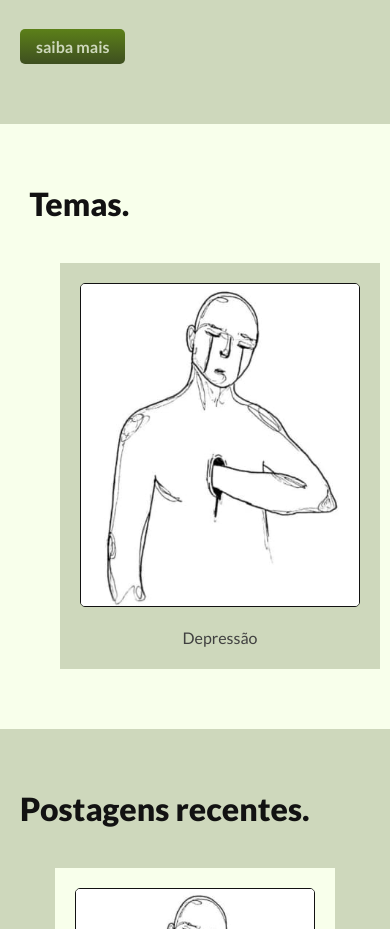
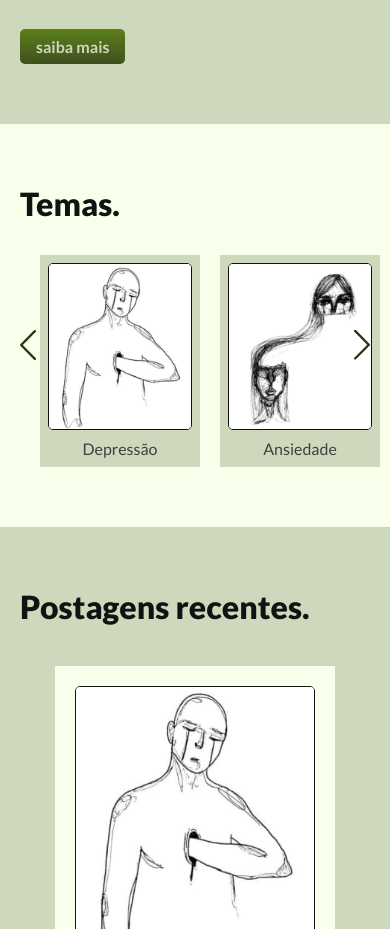
Before and after one commit to iagomachadoo/projeto-fellype-ferraz, a plain HTML site: page index.html in a window 390 px wide. Shown: the part 4135-5064 px from the top of the page. Drawn offline with Linux system fonts and the light colour scheme.

Commit message:
Tornando a área de temas responsiva e adicionando a funcionalidade de slid.

```diff
--- a/css/global/temas.css
+++ b/css/global/temas.css
@@ -1,32 +1,35 @@
 .temas{
     padding-top: 60px;
     padding-bottom: 60px;
+    position: relative;
 }
 
 .temas h2{
     margin-bottom: 40px;
+    max-width: initial;
 }
 
-.temas-lista{
+.corrossel-container{
+    overflow: hidden;
+}
+
+.corressel{
     display: flex;
     gap: 40px;
     padding-left: 10px;
     padding-right: 10px;
     text-align: center;
-    overflow-x: auto;
+    transition: .4s ease-in-out;
+    transform: translateX(0);/* move o elemento no eixo X */
 }
 
-.temas-lista li{
+.slide{
     background-color: var(--p3);
     padding: 20px;
     min-width: 320px;
 }
 
-.temas-lista li:first-child{
-    margin-left: 50px;
-}
-
-.temas-lista li a{
+.slide a{
     display: block;
 }
 
@@ -34,6 +37,63 @@
     border: 1px solid var(--c11);
 }
 
-.temas-lista li h3{
+.slide h3{
     margin-top: 20px;
 }
+
+.temas button{
+    border: 0;
+    background-color: transparent;
+    position: absolute;
+    display: block;
+    top: 50%;
+    z-index: 1000;
+    cursor: pointer;
+    padding: 4px 8px;
+    border-radius: 5px;
+}
+
+.temas button:hover{
+    background-color: var(--s1);
+}
+
+.btn-esquerdo{
+    left: 12px;
+}
+
+.btn-direito{
+    right: 12px;
+    transform: rotate(180deg);
+}
+
+@media(max-width: 800px){
+    .slide{
+        min-width: 240px;
+    }
+}
+
+@media(max-width: 600px){
+    .corressel{
+        gap: 20px;
+        padding-left: 40px;
+        padding-right: 20px;
+    }
+
+    .temas h2{
+        margin-bottom: 32px;
+    }
+
+    .slide{
+        min-width: 160px;
+        padding: 8px;
+    }
+
+    .slide h3{
+        margin-top: 8px;
+    }
+
+    .btn-esquerdo img,
+    .btn-direito img{
+        width: 16px;
+    }
+}
--- a/index.html
+++ b/index.html
@@ -136,8 +136,9 @@
     <article class="temas">
         <h2 class="font-xxl c-11 container">Temas.</h2>
 
-        <ul class="temas-lista">
-            <li>
+        <ul class="corrossel-container">
+            <div class="corressel" id="corressel">
+                <li class="slide">
                     <a href="">
                         <div class="tema-img">
                             <img src="./img/img-tema/img-depressão-tema-380-440.jpg" alt="Desenho de uma pessoa com a mão enfiada um buraco no peito" width="380" height="440">
@@ -147,7 +148,7 @@
                     </a>
                 </li>
 
-            <li>
+                <li class="slide">
                     <a href="">
                         <div class="tema-img">
                             <img src="./img/img-tema/img-ansiedade-tema-380-440.jpg" alt="Desenho de uma pessoa com a cabeça solta no espaço" width="380" height="440">
@@ -157,7 +158,7 @@
                     </a>
                 </li>
 
-            <li>
+                <li class="slide">
                     <a href="">
                         <div class="tema-img">
                             <img src="./img/img-tema/img-luto-tema-380-440.jpg" alt="Desenho de uma pessoa com sem a cabeça e com um buraco no peito" width="380" height="440">
@@ -166,7 +167,45 @@
                         <h3 class="font-m c-9">Luto</h3>
                     </a>
                 </li>
+
+                <li class="slide">
+                    <a href="">
+                        <div class="tema-img">
+                            <img src="./img/img-tema/img-depressão-tema-380-440.jpg" alt="Desenho de uma pessoa com a mão enfiada um buraco no peito" width="380" height="440">
+                        </div>
+                        <h3 class="font-m c-9">Depressão</h3>
+                    </a>
+                </li>
+
+                <li class="slide">
+                    <a href="">
+                        <div class="tema-img">
+                            <img src="./img/img-tema/img-ansiedade-tema-380-440.jpg" alt="Desenho de uma pessoa com a cabeça solta no espaço" width="380" height="440">
+                        </div>
+
+                        <h3 class="font-m c-9">Ansiedade</h3>
+                    </a>
+                </li>
+
+                <li class="slide">
+                    <a href="">
+                        <div class="tema-img">
+                            <img src="./img/img-tema/img-luto-tema-380-440.jpg" alt="Desenho de uma pessoa com sem a cabeça e com um buraco no peito" width="380" height="440">
+                        </div>
+
+                        <h3 class="font-m c-9">Luto</h3>
+                    </a>
+                </li>
+            </div>
         </ul>
+
+        <button class="btn-esquerdo">
+            <img src="./img/icone/seta-slid.svg" id="btn-esquerdo" alt="Seta para a esquerda" width="28" height="52">
+        </button>
+
+        <button class="btn-direito">
+            <img src="./img/icone/seta-slid.svg" id="btn-direito" alt="Seta para a direita" width="28" height="52">
+        </button>
     </article>
 
     <section class="postagens-bg">
@@ -214,5 +253,7 @@
             <a href="" class="botao">mais postagens</a>
         </div>
     </section>
+
+    <script src="./js/slider.js"></script>
 </body>
 </html>
--- /dev/null
+++ b/js/slider.js
@@ -0,0 +1,35 @@
+const slides = document.querySelectorAll('.slide');
+
+const corressel = document.getElementById('corressel');
+
+const btnEsquerdo = document.getElementById('btn-esquerdo');
+
+const btnDireito = document.getElementById('btn-direito');
+
+const quantidadeDeSlides = slides.length;
+
+let slidAtual = 0;
+
+btnEsquerdo.addEventListener('click', () => {
+    slidAtual --;
+
+    if (slidAtual < 0) {
+        slidAtual = quantidadeDeSlides -1;
+    }
+
+    atualizarCarrossel();
+});
+
+btnDireito.addEventListener('click', () => {
+    slidAtual ++;
+
+    if (slidAtual > quantidadeDeSlides -1) {
+        slidAtual = 0;
+    }
+
+    atualizarCarrossel();
+});
+
+function atualizarCarrossel(params) {
+    corressel.style.transform = `translateX(${-slidAtual * slides[0].offsetWidth}px)`;
+};//offsetWidth é uma propriedade somente de leitura e retorna a largura de um elemento
```
Also changed, not shown: img/icone/seta-slid.svg (added). Lines whose indentation alone changed are shown as unchanged.
